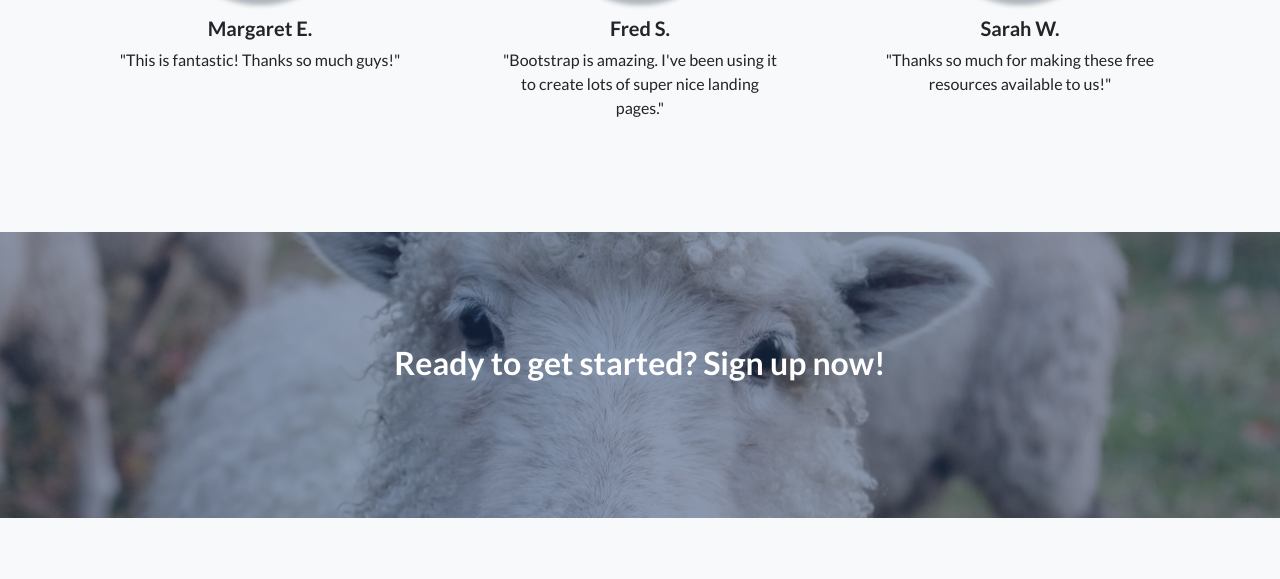
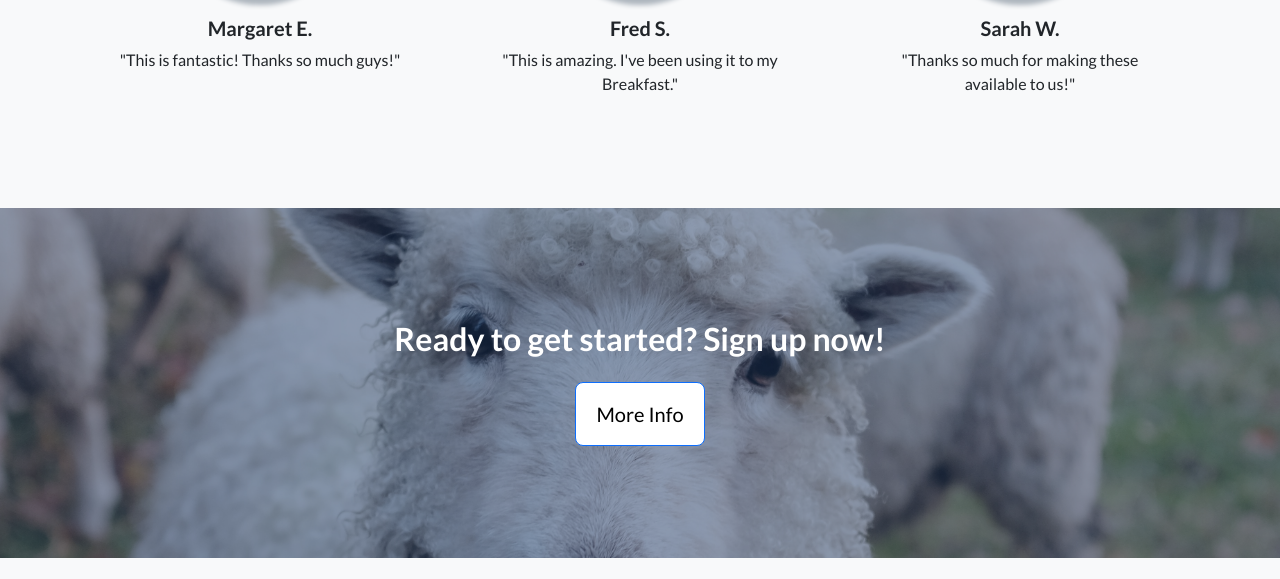
Before and after one commit to Chamud-Sachintha/Simple-Project-01, a plain HTML site: page index.html in a window 1280 px wide. Shown: the part 3186-3765 px from the top of the page. Drawn offline with nearby package versions, Linux system fonts and the light colour scheme.

Commit message:
change some testimonials

```diff
--- a/index.html
+++ b/index.html
@@ -126,14 +126,14 @@
                         <div class="testimonial-item mx-auto mb-5 mb-lg-0">
                             <img class="img-fluid rounded-circle mb-3" src="assets/img/testimonials-2.jpg" alt="..." />
                             <h5>Fred S.</h5>
-                            <p class="font-weight-light mb-0">"Bootstrap is amazing. I've been using it to create lots of super nice landing pages."</p>
+                            <p class="font-weight-light mb-0">"This is amazing. I've been using it to my Breakfast."</p>
                         </div>
                     </div>
                     <div class="col-lg-4">
                         <div class="testimonial-item mx-auto mb-5 mb-lg-0">
                             <img class="img-fluid rounded-circle mb-3" src="assets/img/testimonials-3.jpg" alt="..." />
                             <h5>Sarah W.</h5>
-                            <p class="font-weight-light mb-0">"Thanks so much for making these free resources available to us!"</p>
+                            <p class="font-weight-light mb-0">"Thanks so much for making these available to us!"</p>
                         </div>
                     </div>
                 </div>
@@ -145,6 +145,7 @@
                 <div class="row justify-content-center">
                     <div class="col-xl-6">
                         <h2 class="mb-4">Ready to get started? Sign up now!</h2>
+                        <a href="more_info.html" class="btn btn-primary btn-lg" style="background-color: white; color: black;">More Info</a>
                     </div>
                 </div>
             </div>
```
